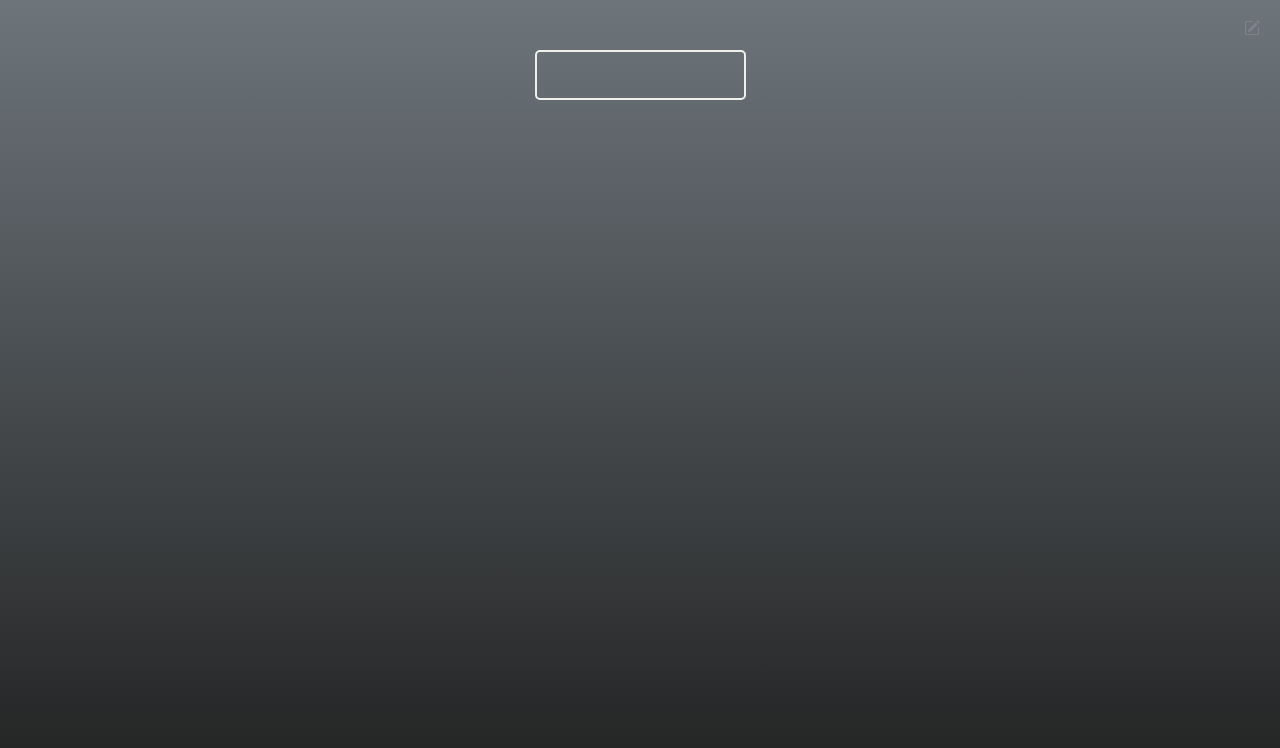
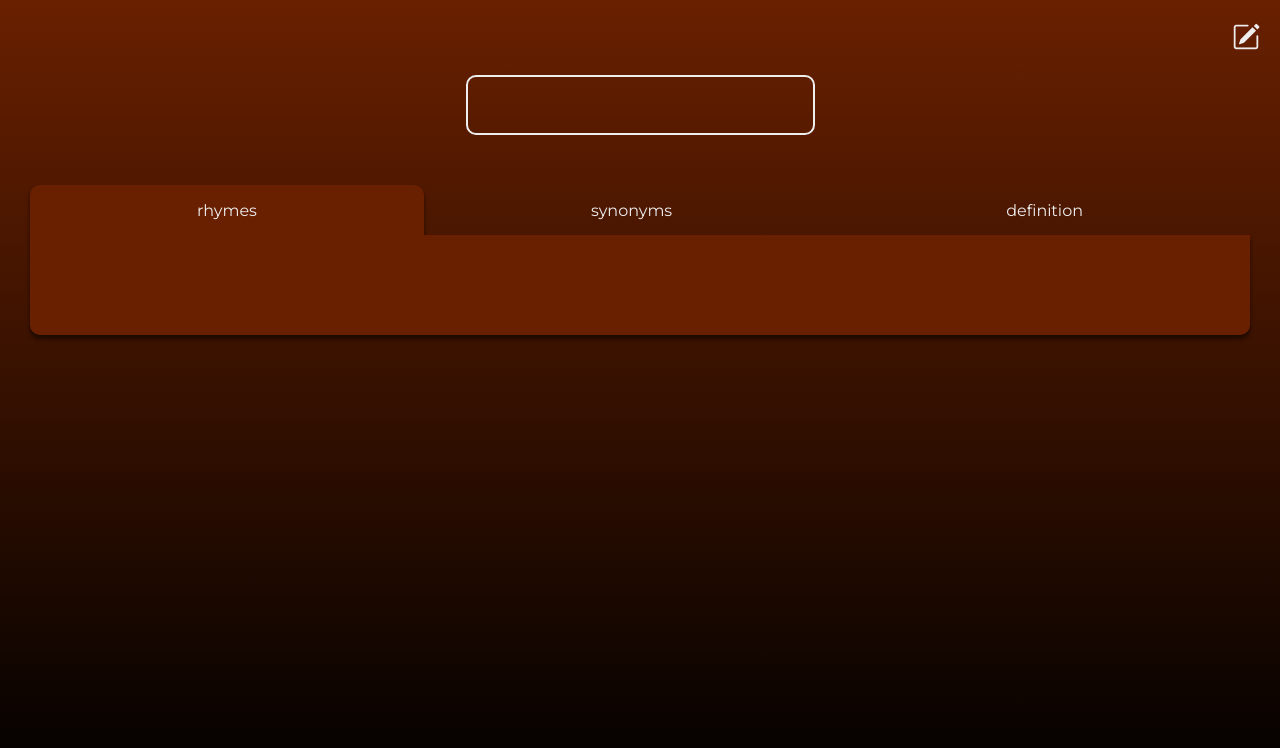
Before and after one commit to iammatthewbirch1/SongWritingTool, a website with bundled scripts: page index.html in a window 1280 px wide. Built offline with nearby package versions, Linux system fonts and the light colour scheme.

Commit message:
design is most the way there

```diff
--- a/css/main.css
+++ b/css/main.css
@@ -1,5 +1,7 @@
+@import url('https://fonts.googleapis.com/css2?family=Montserrat:wght@100;300;400&display=swap');
+
 * {
-    font-family: sans-serif;
+    font-family: Montserrat, sans-serif;
 }
 
 :root {
@@ -11,17 +13,18 @@
     --dark-color-2: #446965;
     --light-color-1: #EDEAB5;
     --light-color-2: #F09915; */
-    --dark-color-1: #202020;
-    --dark-color-2: #6D757B;
-    --light-color-1: #F0F0EA;
-    --light-color-2: #80838F;
+    --dark-color-1: #3D1200;
+    --dark-color-2: #692000;
+    --dark-color-3: #000000;
+    --light-color-1: #EEEEEE;
+    /* --light-color-2: #80838F; */
 }
 
 body {
     width: 100%;
     height: 100%;
     background: var(--dark-color-1);
-    background: linear-gradient(0deg, var(--dark-color-1), var(--dark-color-2));
+    background: linear-gradient(0deg, var(--dark-color-3), var(--dark-color-2));
     color: var(--light-color-1);
     margin: 0;
 }
@@ -39,7 +42,7 @@ input {
     all: unset;
 }
 
-.content {
+.wrapper {
     /* display: flex;
     justify-content: center;
     align-items: center; */
@@ -54,21 +57,24 @@ input {
     display: flex;
     justify-content: center;
     width: 100%;
-    height: 50px;
-    margin: 50px 0;
+    height: 60px;
+    margin: 75px 0 50px;
 }
 
 #searchInput {
-    border-radius: 5px;
+    border-radius: 10px;
     border: var(--light-color-1) solid 2px;
-    color: var(--light-color-2);
+    color: var(--light-color-1);
     text-align: center;
+    font-size: 1.5em;
+    width: 345px;
+    max-width: calc(100% - 60px);
 }
 
 #nearRhymeBtn, #backToRhymeBtn {
     background: none;
-    color: var(--light-color-2);
-    border: var(--light-color-2) solid 2px;
+    color: var(--light-color-1);
+    border: var(--light-color-1) solid 2px;
     width: 100px;
     height: 30px;
     cursor: pointer;
@@ -93,26 +99,64 @@ input {
 #result {
     display: flex;
     flex-direction: column;
-    text-align: justify;
     text-align: left;
-    padding: 0 20px;
+    padding: 20px 10px;
 }
 
 .section {
     display: flex;
     flex-direction: column;
-    background: var(--dark-color-1);
-    border-radius: 5px;
-    margin-bottom: 10px;
     padding: 10px;
+}
+
+.section h2 {
+    font-size: 1.1em;
+}
+
+.section p {
+    font-size: 0.9em;
+    font-weight: 100;
 }
 
 #searchInput::-webkit-search-cancel-button {
     position: relative;
-    right: 10px;
-    transition: right 0.2s, margin 0.2s;
+    right: 0px;
+    /* transition: margin 0.2s; */
 }
 
+.tabs {
+    margin: 0 30px 0;
+    display: flex;
+    flex-direction: row;
+    flex-wrap: nowrap;
+    justify-content: flex-start;
+}
+
+.tab {
+    flex-grow: 1;
+    height: 50px;
+    border-radius: 10px 10px 0 0;
+    display: flex;
+    align-items: center;
+    place-content: center;
+}
+
+.tab.active {
+    background: var(--dark-color-2);
+    box-shadow: 0px 4px 4px 0px #00000085;
+}
+
+.content {
+    background: var(--dark-color-2);
+    border-radius: 0 0 10px 10px;
+    min-height: 100px;
+    margin: 0 30px 0;
+    max-height: calc(100% - 265px);
+    overflow-y: auto;
+    box-shadow: 0px 4px 4px 0px #00000085;
+    z-index: 1;
+    position: relative;
+}
 /* light backdrops only
 input[type="search"]:focus::-webkit-search-cancel-button,
 input[type="search"]:hover::-webkit-search-cancel-button {
@@ -131,9 +175,9 @@ input[type="search"][class="dark"]:focus::-webkit-search-cancel-button,
 input[type="search"][class="dark"]:hover::-webkit-search-cancel-button {
     -webkit-appearance: none;
     display: inline-block;
-    width: 12px;
-    height: 12px;
-    margin-left: 12px;
+    width: 18px;
+    height: 18px;
+    margin: 0 12px;
     background: var(--light-color-1);
     background:
         linear-gradient(45deg, rgba(0, 0, 0, 0) 0%, rgba(0, 0, 0, 0) 43%, var(--light-color-1) 45%, var(--light-color-1) 55%, rgba(0, 0, 0, 0) 57%, rgba(0, 0, 0, 0) 100%),
--- a/css/menu.css
+++ b/css/menu.css
@@ -1,10 +1,12 @@
 #menuBtn {
-  color: var(--light-color-2);
+  color: var(--light-color-1);
+  font-size: 1.75em;
 }
 
 .notesTitle {
   align-self: start;
   margin: 0 50px 10px;
+  font-size: 1.5em;
 }
 
 .notes {
@@ -18,6 +20,7 @@
   padding: 50px 25px;
   box-sizing: border-box;
   line-break: anywhere;
+  font-size: 1em;
 }
 
 .notes:focus {
@@ -52,10 +55,8 @@
   left: 0;
   right: 0;
   bottom: 0;
-  transform: translateY(-100%);
-  transition: transform 0.5s;
-  transition-delay: 0.5s;
-  visibility: hidden;
+  transform: translateX(100%);
+  transition: transform 0.5s cubic-bezier(0.39, 0.4, 0.09, 0.97);
 }
 
 .menu-sliders {
@@ -63,17 +64,9 @@
   display: flex;
   justify-content: center;
   align-items: center;
-  transition: flex 0.45s;
-}
-
-.menu-sliders:nth-child(2) {
-  flex: 1 0 100%;
-  background: transparent;
-}
-
-.menu-sliders:nth-child(odd) {
-  background: var(--dark-color-2);
-  ;
+  transform: translateX(100%);
+  transition: transform 0.5s cubic-bezier(0.39, 0.4, 0.09, 0.97);
+  background: var(--dark-color-1);
 }
 
 .plus-btn-pos {
@@ -84,20 +77,11 @@
 }
 
 
-body.menu-open .menu-sliders:nth-child(2) {
-  flex: 0 0 0%;
+body.menu-open .menu-sliders {
+  transform: translateX(0%);
 }
 
 body.menu-open .menu {
   transform: translateY(0%);
-  visibility: visible;
   pointer-events: all;
 }
-
-body.menu-open .plus-btn .r1 {
-  transform: translateX(-50%) translateY(-50%) rotate(-45deg);
-}
-
-body.menu-open .plus-btn .r2 {
-  transform: translateX(-50%) translateY(-50%) rotate(-135deg);
-}
--- a/index.html
+++ b/index.html
@@ -11,25 +11,31 @@
 </head>
 <body>
     <i id="menuBtn" class="bi bi-pencil-square plus-btn-pos"></i>
-    <div class="content">
 
+    <div class="wrapper">
         <div id="search">
-            <input class="dark" autocomplete="off" type="search" placeholder="" name="searchInput" id="searchInput">
+            <input class="dark" autocomplete="off" type="search" placeholder="..." name="searchInput" id="searchInput">
             <!-- <button id="searchBtn">Search</button> -->
         </div>
 
-        <div id="result">
+        <div class="tabs">
+            <div class="tab active rhymesTab"><p>rhymes</p></div>
+            <div class="tab synonymsTab"><p>synonyms</p></div>
+            <div class="tab definitionTab"><p>definition</p></div>
+        </div>
+
+        <div class="content">
+            <div id="result"></div>
         </div>
     </div>
 
     <div class="menu-container">
         <div class="menu-sliders"></div>
-        <div class="menu-sliders"></div>
-        <div class="menu-sliders"></div>
         <div class="menu">
             <h1 class="notesTitle">notes</h1>
             <div contenteditable="true" class="notes"></div>
         </div>
-      </div>
+    </div>
+
 </body>
 </html>
```
